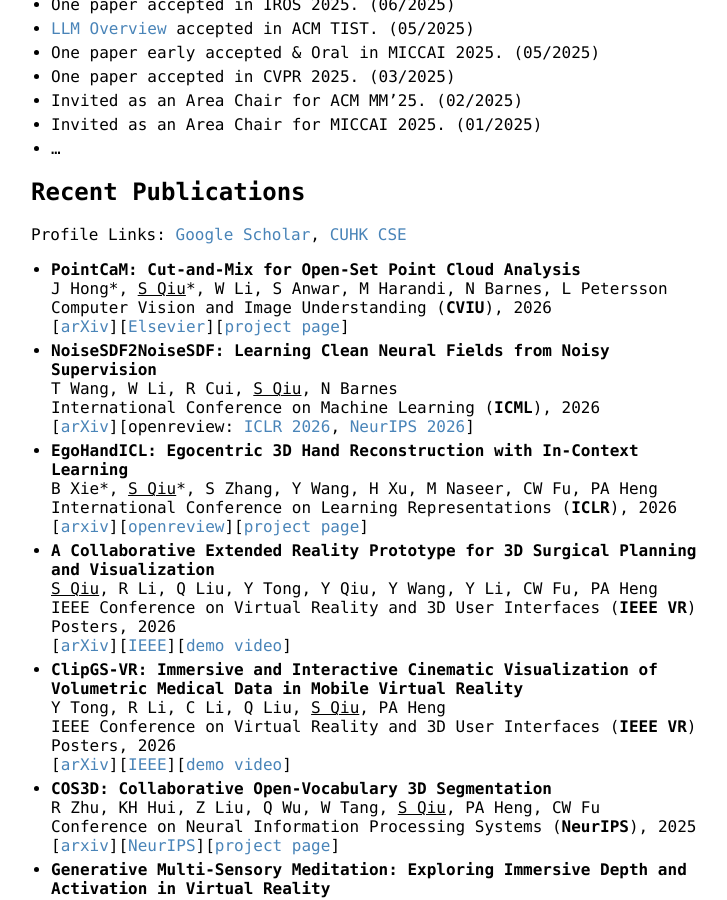
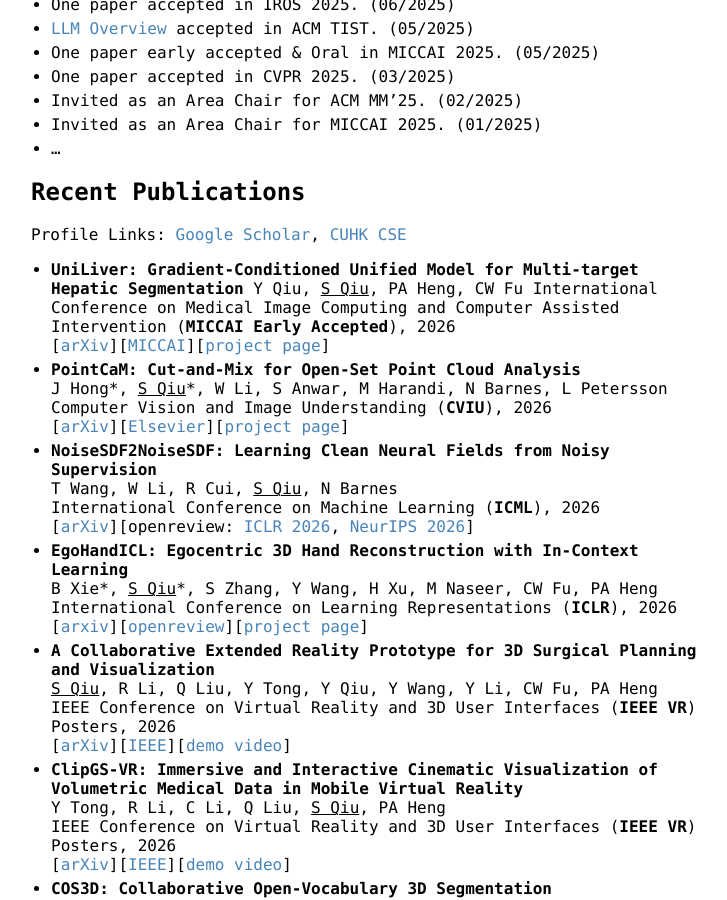
Before and after one commit to ShiQiu0419/ShiQiu0419.github.io, a Jekyll site: the page built from index.md, in a window 1280 px wide and 900 px high, scrolled down 987 px. Shown: the whole window, without its empty margins (259-986 px from the left). Built offline with Jekyll 4.4.1, drawn with Linux system fonts in a browser that asks for light colours; our own code applies the rules of GitHub Pages for plain Markdown files.

Commit message:
Update index.md

```diff
--- a/index.md
+++ b/index.md
@@ -39,6 +39,10 @@ For CUHK students: my student consultation hours are from 2:00 PM to 4:00 PM eve
 
 ## Recent Publications
 Profile Links: [Google Scholar](https://scholar.google.com/citations?user=OPNVthUAAAAJ), [CUHK CSE](https://www.cse.cuhk.edu.hk/people/faculty/shi-qiu/)
+* **UniLiver: Gradient-Conditioned Unified Model for Multi-target Hepatic Segmentation**
+Y Qiu, <ins>S Qiu</ins>, PA Heng, CW Fu
+International Conference on Medical Image Computing and Computer Assisted Intervention (**MICCAI Early Accepted**), 2026
+[[arXiv](https://shiqiu0419.github.io/)][[MICCAI](https://shiqiu0419.github.io/)][[project page](https://github.com/YueQiu0911/UniLiver)]
 * **PointCaM: Cut-and-Mix for Open-Set Point Cloud Analysis**
 J Hong\*, <ins>S Qiu</ins>\*, W Li, S Anwar, M Harandi, N Barnes, L Petersson
 Computer Vision and Image Understanding (**CVIU**), 2026
```
